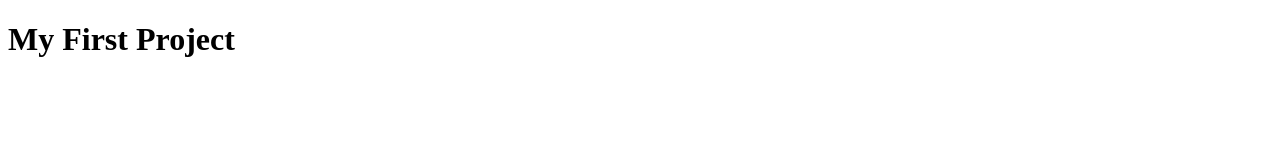
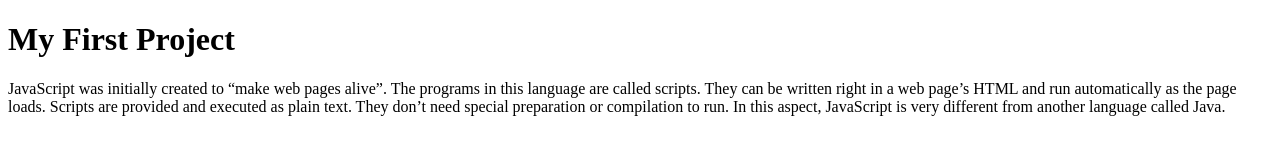
Before and after one commit to Edmon999/firstTask, a plain HTML site: page new Folder/project/index.html in a window 1280 px wide. Drawn offline with Linux system fonts and the light colour scheme.

Commit message:
change Html Doc

```diff
--- a/new Folder/project/index.html
+++ b/new Folder/project/index.html
@@ -3,7 +3,13 @@
 <body>
 
 <h1>My First Project</h1>
+<p>JavaScript was initially created to “make web pages alive”.
 
+    The programs in this language are called scripts. They can be written right in a web page’s HTML and run automatically as the page loads.
+
+    Scripts are provided and executed as plain text. They don’t need special preparation or compilation to run.
+
+    In this aspect, JavaScript is very different from another language called Java.</p>
 <script src="script.js"></script>
 </body>
 </html>
```
